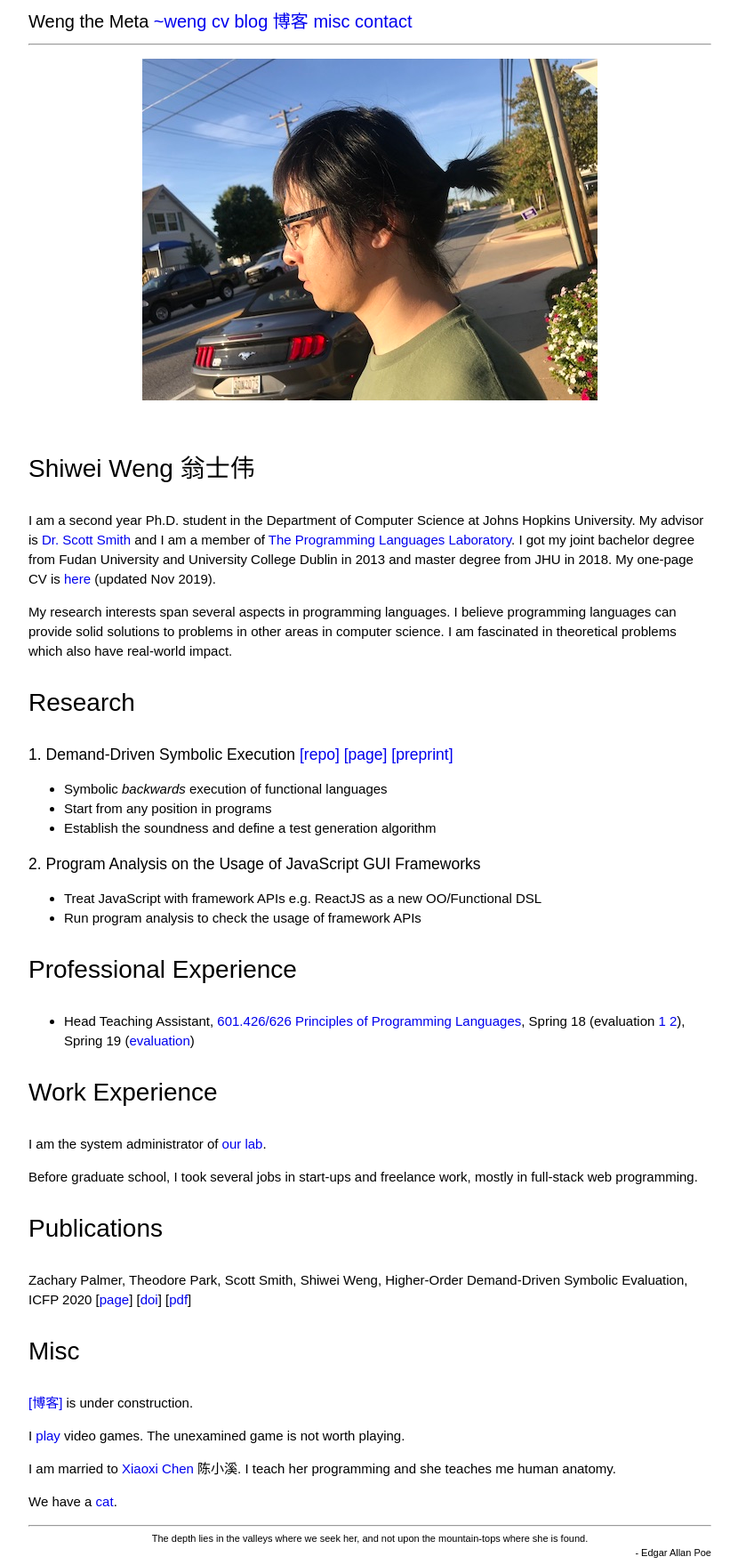
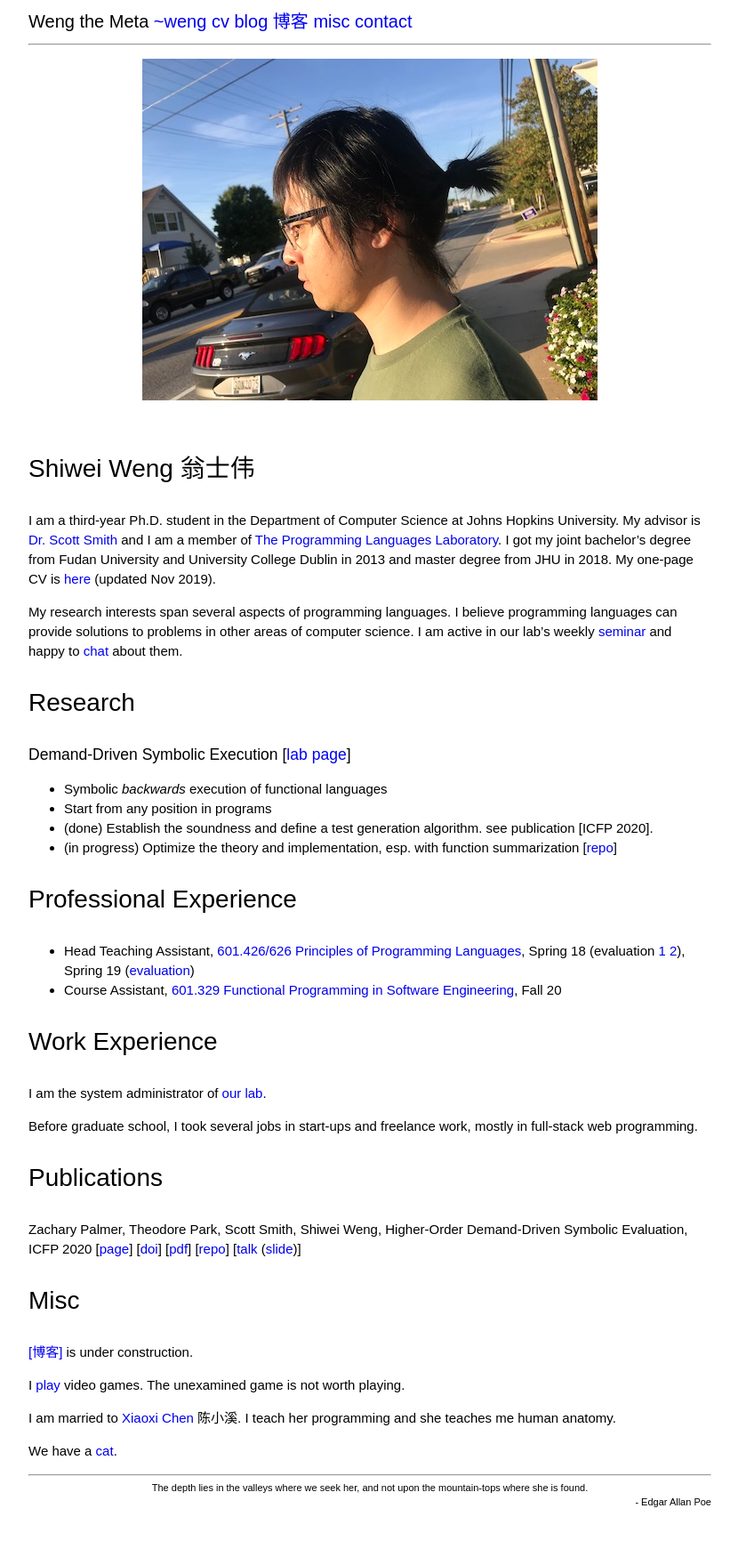
Before and after one commit to wengshiwei/wengshiwei.github.io, a Jekyll site: the page built from index.md, in a window 1280 px wide. Shown: the whole page at 89% size, without its empty margins (224-1054 px from the left). Built offline with Jekyll 4.4.1, drawn with Linux system fonts in a browser that asks for light colours; after the commit the page ends 1702 px from its top, so only the background shows below that.

Commit message:
update index

```diff
--- a/index.md
+++ b/index.md
@@ -11,25 +11,26 @@ category:
 
 ## Shiwei Weng 翁士伟
 
+I am a third-year Ph.D. student in the Department of Computer Science at Johns Hopkins University. My advisor is [Dr. Scott Smith](https://www.cs.jhu.edu/~scott/) and I am a member of [The Programming Languages Laboratory](http://pl.cs.jhu.edu/). I got my joint bachelor's degree from Fudan University and University College Dublin in 2013 and master degree from JHU in 2018. My one-page CV is [here](/assets/pdf/CV_shiwei_weng_JHU_year2_PhD_summer_internship.pdf) (updated Nov 2019).
+
+My research interests span several aspects of programming languages. I believe programming languages can provide solutions to problems in other areas of computer science. I am active in our lab's weekly [seminar](https://pl.cs.jhu.edu/seminars/fall-2020/) and happy to [chat](http://blog.tail.moe/contact) about them.
+
 <!-- ~~**I am looking forward to summer internship 2020 (functional languages esp. OCaml preferred but all is fine). <a href="mailto:wengshiwei@jhu.edu">Email me</a> wengshiwei@jhu.edu**~~ -->
-
-I am a second year Ph.D. student in the Department of Computer Science at Johns Hopkins University. My advisor is [Dr. Scott Smith](https://www.cs.jhu.edu/~scott/) and I am a member of [The Programming Languages Laboratory](http://pl.cs.jhu.edu/). I got my joint bachelor degree from Fudan University and University College Dublin in 2013 and master degree from JHU in 2018. My one-page CV is [here](/assets/pdf/CV_shiwei_weng_JHU_year2_PhD_summer_internship.pdf) (updated Nov 2019).
-
-My research interests span several aspects in programming languages. I believe programming languages can provide solid solutions to problems in other areas in computer science. I am fascinated in theoretical problems which also have real-world impact.
+<!-- I got an internship offer at [Nomadic Labs](https://nomadic-labs.com/) on Linear Types and OCaml program analysis summer 2019. However, due to the COVID-19 and regulations for international students in United States, I cannot make it physically nor virtually. -->
 
 <!-- ## Ongoing Research -->
 ## Research
 
-### 1. Demand-Driven Symbolic Execution [[repo]](//github.com/JHU-PL-Lab/odefa/tree/test-generation) [[page]](//pl.cs.jhu.edu/projects/demand-driven-program-analysis/) [[preprint]](//pl.cs.jhu.edu/projects/demand-driven-program-analysis/papers/higher-order-demand-driven-symbolic-execution-preprint.pdf)
-
+### Demand-Driven Symbolic Execution  [[lab page](https://pl.cs.jhu.edu/projects/demand-driven-symbolic-execution/)]
 - Symbolic _backwards_ execution of functional languages
 - Start from any position in programs
-- Establish the soundness and define a test generation algorithm
+- (done) Establish the soundness and define a test generation algorithm. see publication [ICFP 2020].
+- (in progress) Optimize the theory and implementation, esp. with function summarization [[repo](https://github.com/JHU-PL-Lab/ddse)]
 
-### 2. Program Analysis on the Usage of JavaScript GUI Frameworks
+<!-- ### 2. Program Analysis on the Usage of JavaScript GUI Frameworks
 
 - Treat JavaScript with framework APIs e.g. ReactJS as a new OO/Functional DSL
-- Run program analysis to check the usage of framework APIs
+- Run program analysis to check the usage of framework APIs -->
 <!-- - Inspired by [flapjax](https://www.flapjax-lang.org/) -->
 
 <!-- ## Finished Projects -->
@@ -37,6 +38,7 @@ My research interests span several aspects in programming languages. I believe p
 ## Professional Experience
 
 - Head Teaching Assistant, [601.426/626 Principles of Programming Languages](//pl.cs.jhu.edu/pl/index.shtml), Spring 18 (evaluation [1](/assets/pdf/EN.601.426.01.SP18PrinciplesofProgrammingLanguages_ScottSmith.pdf) [2](/assets/pdf/EN.601.626.01.SP18PrinciplesofProgrammingLanguages_ScottSmith.pdf)), Spring 19 ([evaluation](/assets/pdf/EN.601.426.01.SP19PrinciplesofProgrammingLanguages_ScottSmith.pdf))
+- Course Assistant, [601.329 Functional Programming in Software Engineering](https://pl.cs.jhu.edu/fpse/), Fall 20
 
 ## Work Experience
 
@@ -46,7 +48,7 @@ Before graduate school, I took several jobs in start-ups and freelance work, mos
 
 ## Publications
 
-Zachary Palmer, Theodore Park, Scott Smith, Shiwei Weng, Higher-Order Demand-Driven Symbolic Evaluation, ICFP 2020 [[page](https://icfp20.sigplan.org/details/icfp-2020-papers/22/Higher-Order-Demand-Driven-Symbolic-Evaluation)] [[doi](https://dl.acm.org/doi/10.1145/3408984)] [[pdf](https://pl.cs.jhu.edu/projects/demand-driven-symbolic-execution/papers/icfp20-ddse-full.pdf)]
+Zachary Palmer, Theodore Park, Scott Smith, Shiwei Weng, Higher-Order Demand-Driven Symbolic Evaluation, ICFP 2020 [[page](https://icfp20.sigplan.org/details/icfp-2020-papers/22/Higher-Order-Demand-Driven-Symbolic-Evaluation)] [[doi](https://dl.acm.org/doi/10.1145/3408984)] [[pdf](https://pl.cs.jhu.edu/projects/demand-driven-symbolic-execution/papers/icfp20-ddse-full.pdf)] [[repo](https://github.com/JHU-PL-Lab/odefa)] [[talk](https://talks.cs.umd.edu/talks/2657) ([slide](assets/pdf/2020-ddse-umd.pdf))]
 
 ## Misc
 
```
Also changed, not shown: _posts/2020/2020-05-19-time.md (+1 -1 lines), contact.md (+3 -1 lines), Gemfile.lock, 1 other file.
